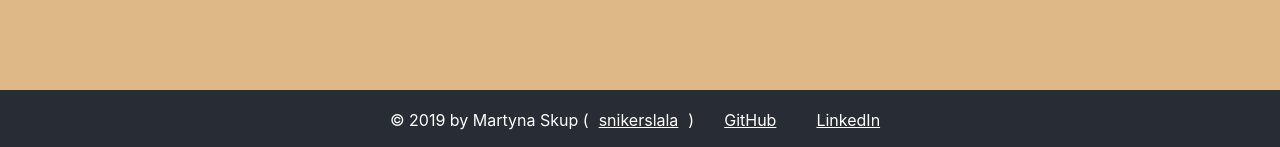
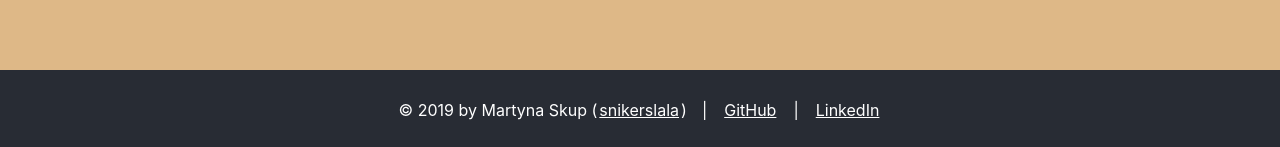
Before and after one commit to snikerslala/practice, a React (Create React App) app: page / in a window 1280 px wide. Shown: the part 650-797 px from the top of the page. Built offline with nearby package versions, Linux system fonts and the light colour scheme; no server answers.

Commit message:
Update footer style

```diff
--- a/src/App.css
+++ b/src/App.css
@@ -31,12 +31,26 @@
 .App-footer {
   background-color: #282c34;
   color: white;
-  padding: 20px;
+  padding: 10px;
   margin-bottom: 0;
+  font-size: 12px;
 }
-.App-footer p,
+
+.App-footer p {
+  display: inline-block;
+  margin: 0 5px;
+}
 .App-footer a {
-  display: inline-block;
   color: white;
-  margin: 0 10px;
+  padding: 2px;
 }
+
+@media only screen and (min-width: 410px) {
+  .App-footer {
+    padding: 20px;
+    font-size: 16px;
+  }
+  .App-footer p {
+    padding: 10px;
+  }
+}
--- a/src/components/Footer.js
+++ b/src/components/Footer.js
@@ -2,16 +2,18 @@ import React from 'react';
 
 const Footer = () => {
   return (
-    <footer role="contentinfo" className="App-footer">
+    <footer role='contentinfo' className='App-footer'>
       <p>
         &copy; 2019 by Martyna Skup (
-        <a href="https://snikerslala.github.io/">snikerslala</a>)
+        <a href='https://snikerslala.github.io/'>snikerslala</a>)
       </p>
+      |
       <p>
-        <a href="https://github.com/snikerslala">GitHub</a>
+        <a href='https://github.com/snikerslala'>GitHub</a>
       </p>
+      |
       <p>
-        <a href="https://www.linkedin.com/in/martynaskup/">LinkedIn</a>
+        <a href='https://www.linkedin.com/in/martynaskup/'>LinkedIn</a>
       </p>
     </footer>
   );
```
